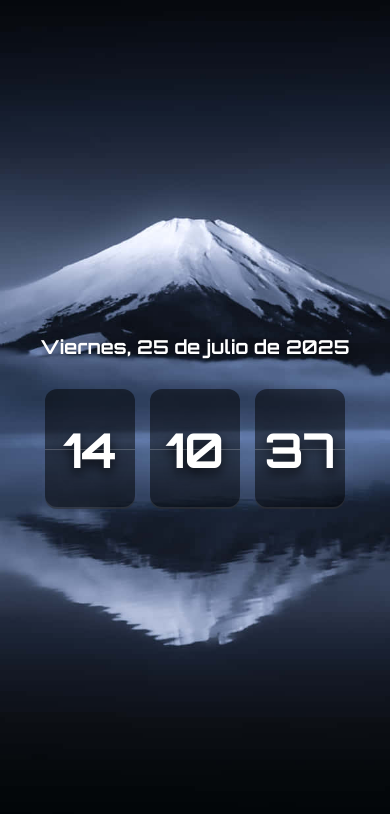
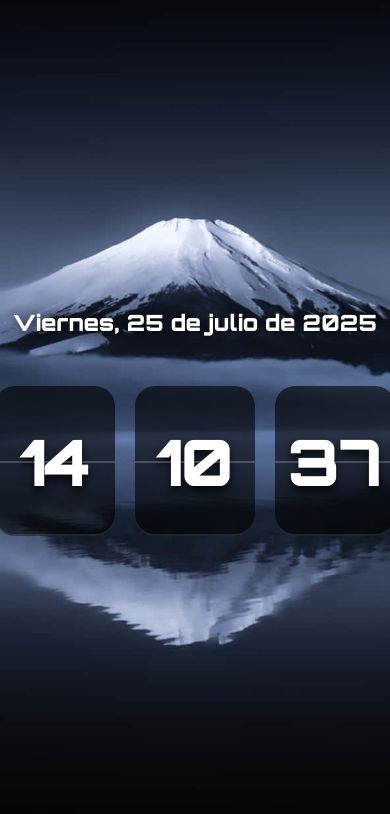
Before and after one commit to RCamposVallone/Time-Clock, a plain HTML site: page index.html in a window 390 px wide. Drawn offline with Linux system fonts and the light colour scheme.

Commit message:
Update index.html

```diff
--- a/index.html
+++ b/index.html
@@ -3,8 +3,8 @@
 <head>
   <meta charset="UTF-8" />
   <meta name="viewport" content="width=device-width, initial-scale=1.0" />
-  <title>Flip Clock</title>
-  <link href="https://fonts.googleapis.com/css2?family=Orbitron:wght@700&display=swap" rel="stylesheet">
+  <title>Reloj</title>
+  <link href="https://fonts.googleapis.com/css2?family=Orbitron:wght@900&display=swap" rel="stylesheet">
   <style>
     body {
       margin: 0;
@@ -19,28 +19,28 @@
     }
 
     .date {
-      font-size: 1.8rem;
-      margin-bottom: 30px;
-      text-shadow: 0 0 8px rgba(0, 0, 0, 0.6);
+      font-size: 2.2rem;
+      margin-bottom: 50px;
+      text-shadow: 0 0 10px rgba(0, 0, 0, 0.7);
     }
 
     .clock {
       display: flex;
-      gap: 30px;
+      gap: 40px;
     }
 
     .flip-box {
-      background: rgba(0, 0, 0, 0.5);
-      border-radius: 12px;
-      width: 140px;
-      height: 180px;
+      background: rgba(0, 0, 0, 0.6);
+      border-radius: 20px;
+      width: 180px;
+      height: 220px;
       display: flex;
       justify-content: center;
       align-items: center;
-      font-size: 6rem;
+      font-size: 7rem;
       box-shadow: inset 0 -2px 0 rgba(255, 255, 255, 0.1);
       position: relative;
-      text-shadow: 0 6px 12px rgba(0, 0, 0, 0.7);
+      text-shadow: 0 6px 10px rgba(0, 0, 0, 0.8);
     }
 
     .flip-box::before {
@@ -49,23 +49,23 @@
       top: 50%;
       left: 0;
       width: 100%;
-      height: 1px;
+      height: 2px;
       background: rgba(255, 255, 255, 0.2);
     }
 
-    @media (max-width: 600px) {
+    @media (max-width: 768px) {
       .flip-box {
-        width: 90px;
-        height: 120px;
-        font-size: 3rem;
+        width: 120px;
+        height: 150px;
+        font-size: 4rem;
+      }
+
+      .clock {
+        gap: 20px;
       }
 
       .date {
-        font-size: 1.2rem;
-      }
-
-      .clock {
-        gap: 15px;
+        font-size: 1.4rem;
       }
     }
   </style>
```
